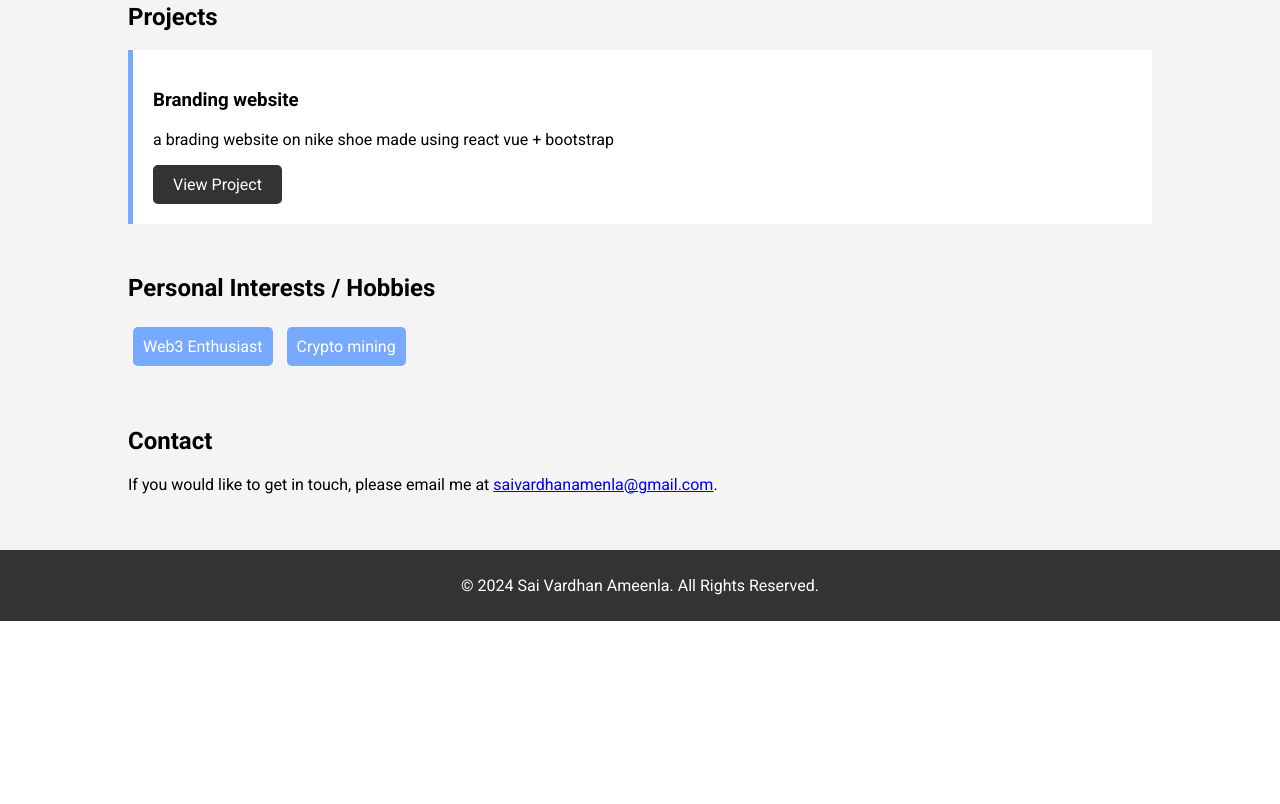
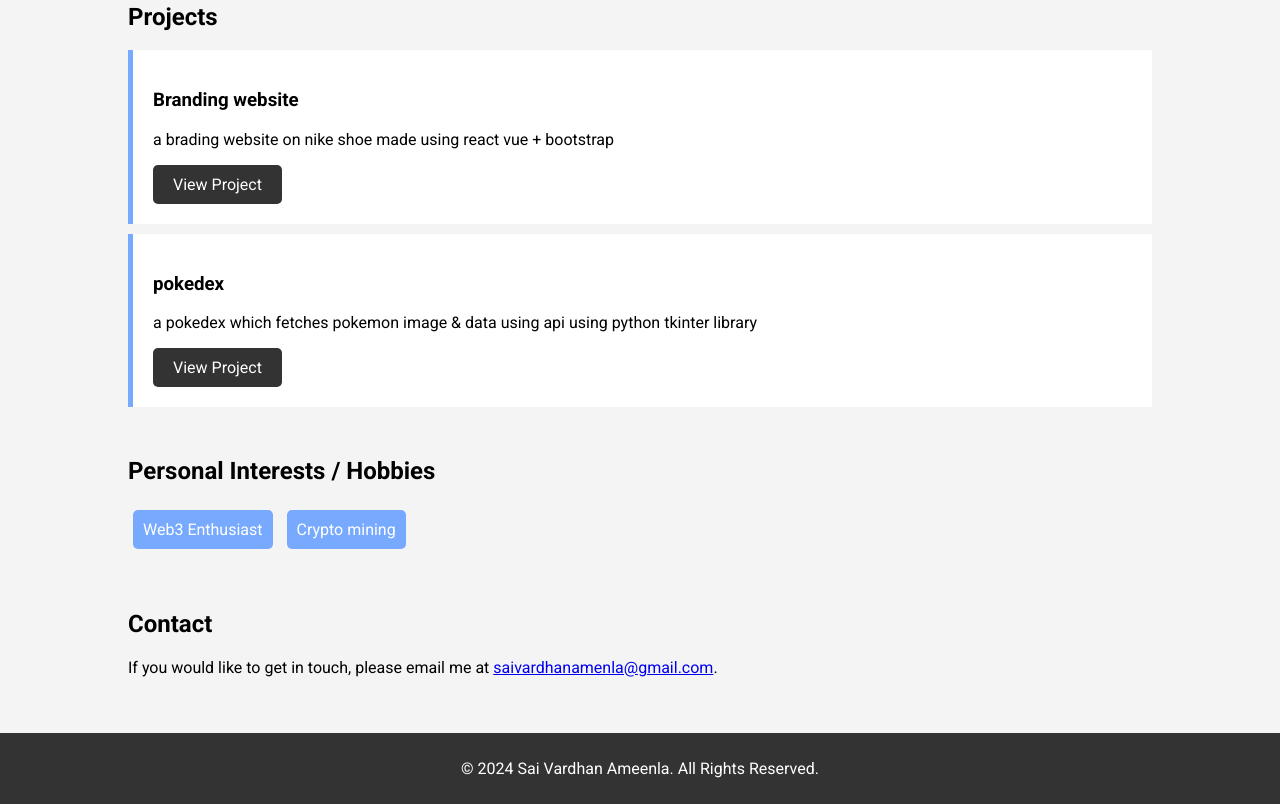
Before and after one commit to sai-vardhan-ameenla/portfolio, a plain HTML site: page index.html in a window 1280 px wide. Shown: the part 1168-1972 px from the top of the page. Before the commit the page ends 1789 px from the top, so only its background shows below. Drawn offline with Linux system fonts and the light colour scheme.

Commit message:
commit 2

```diff
--- a/index.html
+++ b/index.html
@@ -77,6 +77,11 @@
                     <p>a brading website on nike shoe made using react vue + bootstrap </p>
                     <a href="https://github.com/sai-vardhan-ameenla/Branding-react-vue" class="btn">View Project</a>
                 </div>
+                <div class="project">
+                    <h3>pokedex</h3>
+                    <p>a pokedex which fetches pokemon image & data using api using python tkinter library</p>
+                    <a href="https://github.com/sai-vardhan-ameenla/pokedex" class="btn">View Project</a>
+                </div>
             </div>
         </section>
         <section id="interests">
```
